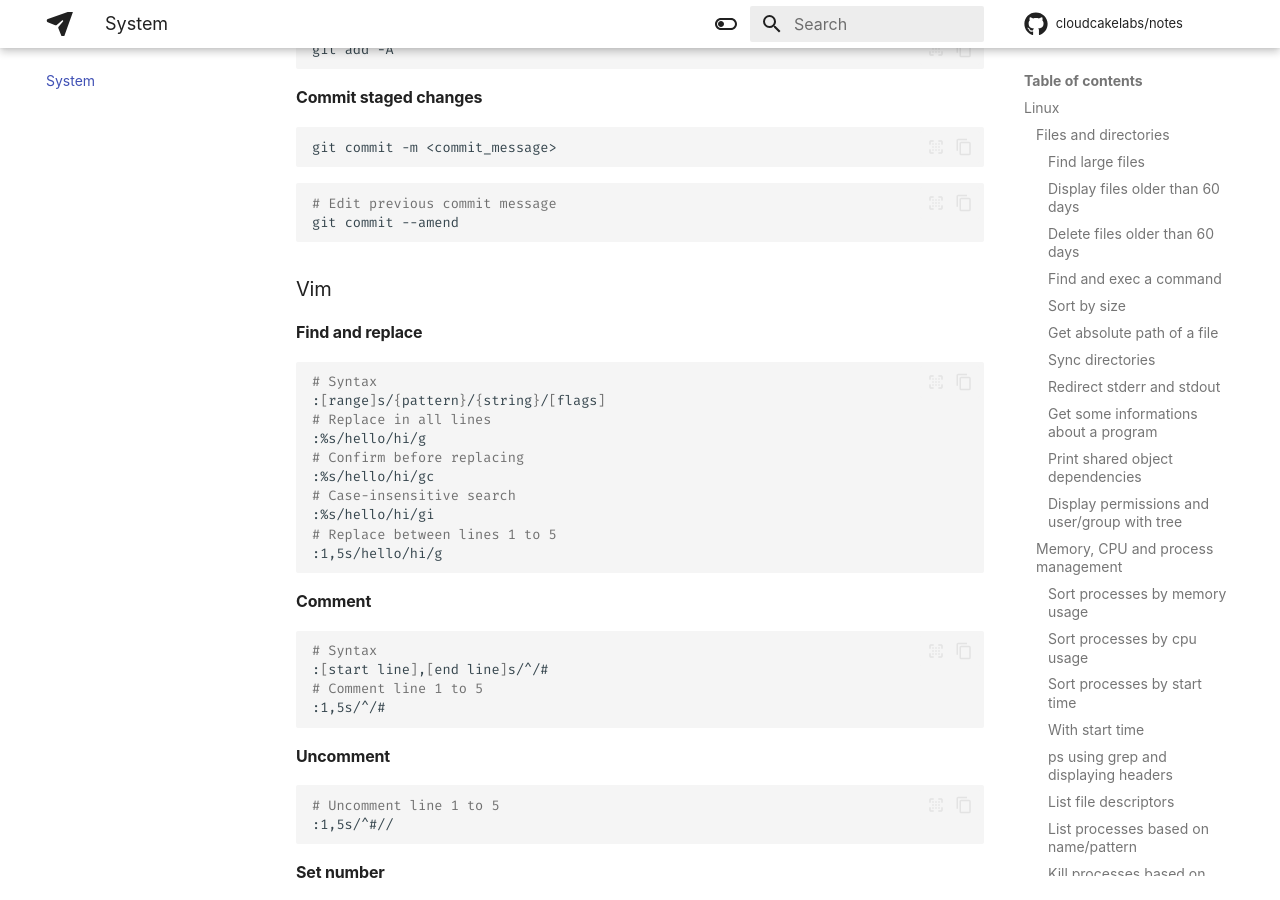
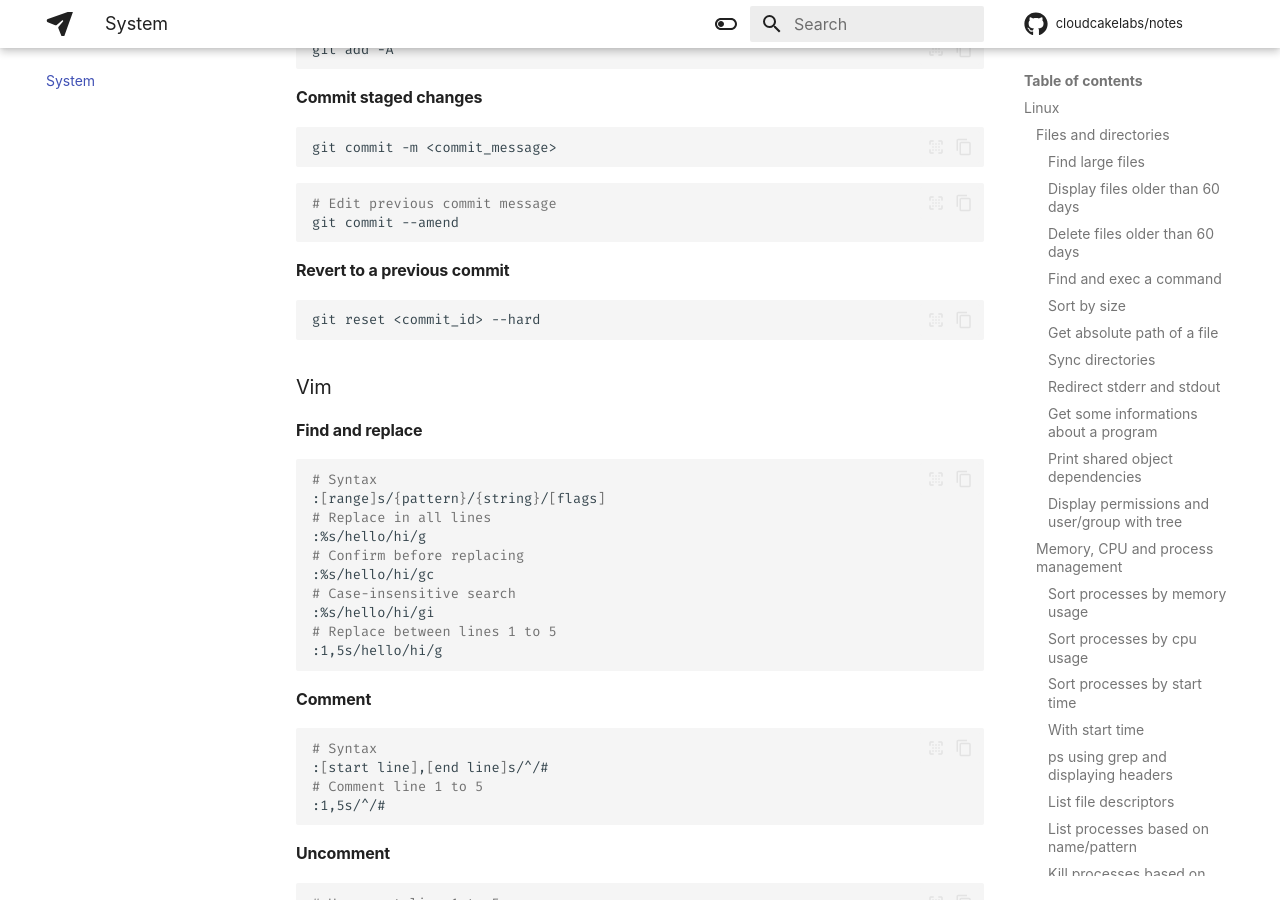
Before and after one commit to cloudcakelabs/notes, an MkDocs documentation site: the page built from docs/system.md, in a window 1280 px wide and 900 px high, scrolled down 5432 px. Built offline with MkDocs 1.6.1 and Material for MkDocs 9.7.7, drawn with Linux system fonts in a browser that asks for light colours; some web fonts are replaced; comment, search, counter and statistics services are not loaded.

Commit message:
Update notes.

````diff
--- a/docs/system.md
+++ b/docs/system.md
@@ -328,6 +328,12 @@ git commit -m <commit_message>
 ```sh
 # Edit previous commit message
 git commit --amend
+```
+
+#### Revert to a previous commit
+
+```sh
+git reset <commit_id> --hard
 ```
 
 ### Vim
````
